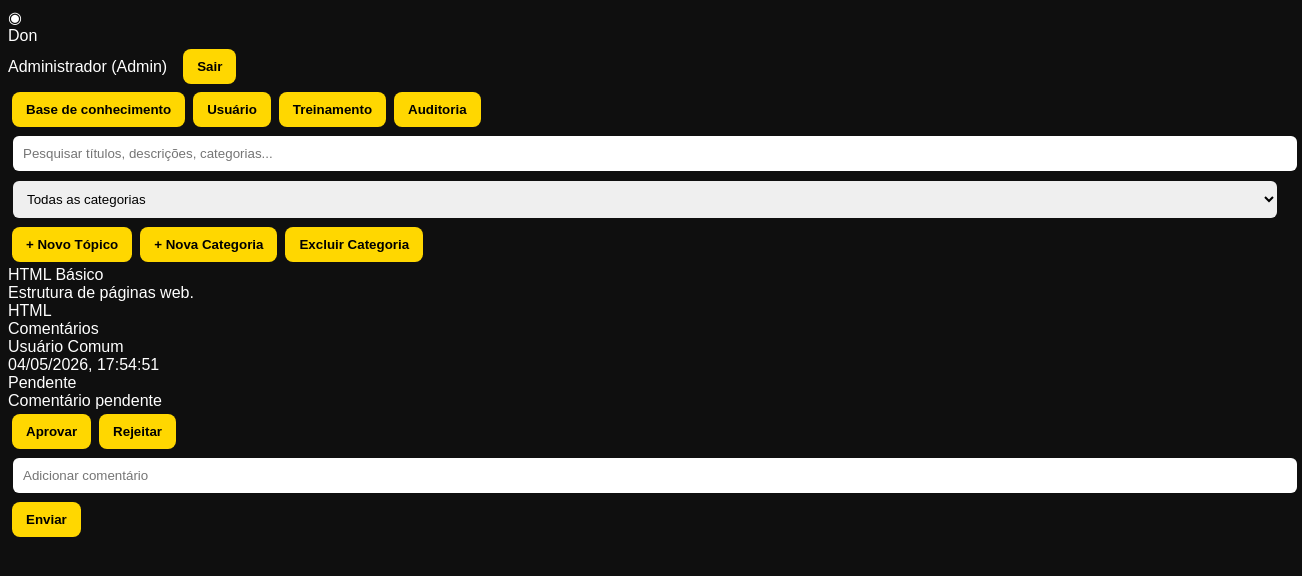
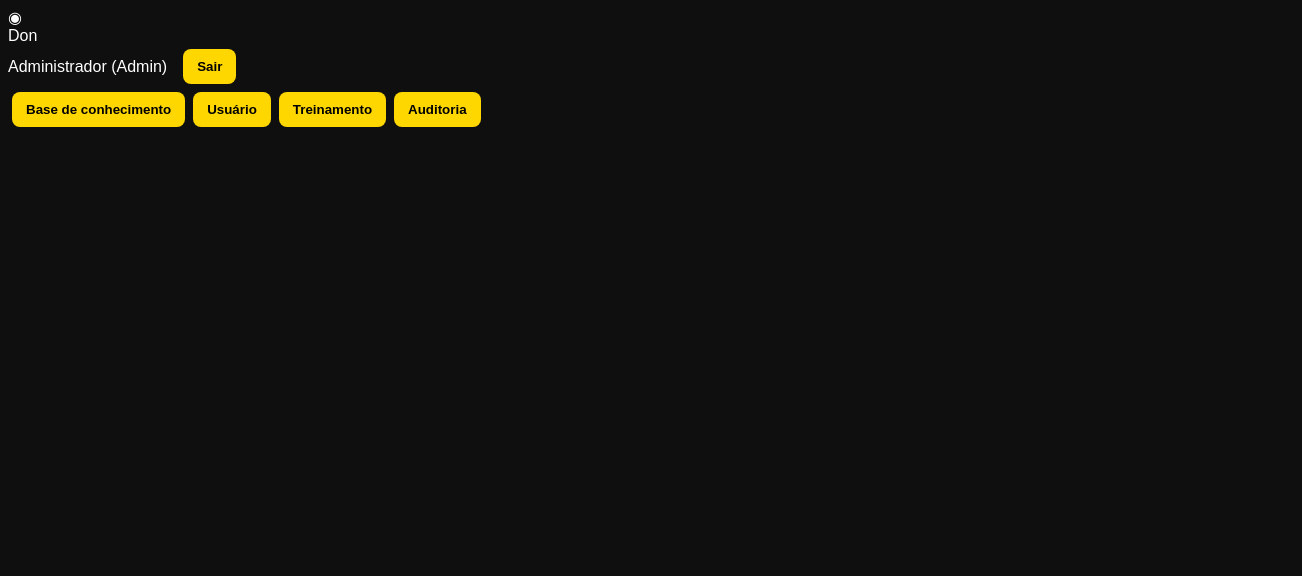
Before and after one commit to Wertco-Bombas/Wertco, a Next.js app: page /dashboard in a window 1280 px wide. Shown: the top 576 px of the page, 1302 px wide, since content can reach past the window. Built offline with nearby package versions, Linux system fonts and the light colour scheme.

Commit message:
Update dashboard.js

```diff
--- a/pages/dashboard.js
+++ b/pages/dashboard.js
@@ -1,5 +1,8 @@
-export default function Dashboard(){
+import { useRouter } from "next/router";
 
+export default function Dashboard() {
+
+  const router = useRouter();
 
   return(
     <div className="page">
@@ -35,109 +38,36 @@ export default function Dashboard(){
 
         </div>
 
+        {/* MENU */}
         <div className="menu">
-        <button className="menuBtn">Base de conhecimento</button>
-        <button className="menuBtn">Usuário</button>
-        <button className="menuBtn">Treinamento</button>
-        <button className="menuBtn">Auditoria</button>
-      </div>
 
-      <div className="box">
-
-        <div className="searchBar">
-
-          <input
-            className="searchInput"
-            placeholder="Pesquisar títulos, descrições, categorias..."
-          />
-
-          <select className="select">
-            <option>Todas as categorias</option>
-          </select>
-
-          <button className="btn yellow">
-            + Novo Tópico
+          <button
+            className="menuBtn"
+            onClick={() => router.push("/base")}
+          >
+            Base de conhecimento
           </button>
 
-          <button className="btn yellow">
-            + Nova Categoria
+          <button
+            className="menuBtn"
+            onClick={() => router.push("/usuario")}
+          >
+            Usuário
           </button>
 
-          <button className="btn red">
-            Excluir Categoria
+          <button
+            className="menuBtn"
+            onClick={() => router.push("/treinamento")}
+          >
+            Treinamento
           </button>
 
-        </div>
-
-      </div>
-
-      <div className="box">
-
-        <div className="topicHeader">
-
-          <div>
-            <div className="topicTitle">
-              HTML Básico
-            </div>
-
-            <div className="topicDesc">
-              Estrutura de páginas web.
-            </div>
-          </div>
-
-          <div className="tag">
-            HTML
-          </div>
-
-        </div>
-
-        <div className="commentsTitle">
-          Comentários
-        </div>
-
-        <div className="comment">
-
-          <div className="commentTop">
-            <div className="commentUser">
-              Usuário Comum
-            </div>
-
-            <div>
-              04/05/2026, 17:54:51
-            </div>
-
-            <div className="pending">
-              Pendente
-            </div>
-          </div>
-
-          <div className="commentText">
-            Comentário pendente
-          </div>
-
-          <div className="commentActions">
-
-            <button className="smallBtn approve">
-              Aprovar
+          <button
+            className="menuBtn"
+            onClick={() => router.push("/auditoria")}
+          >
+            Auditoria
           </button>
-
-            <button className="smallBtn reject">
-              Rejeitar
-            </button>
-
-          </div>
-
-        </div>
-
-        <div className="newComment">
-
-          <input placeholder="Adicionar comentário" />
-
-          <button className="btn yellow">
-            Enviar
-          </button>
-
-        </div>
 
         </div>
 
```
Lines whose indentation alone changed are shown as unchanged.
